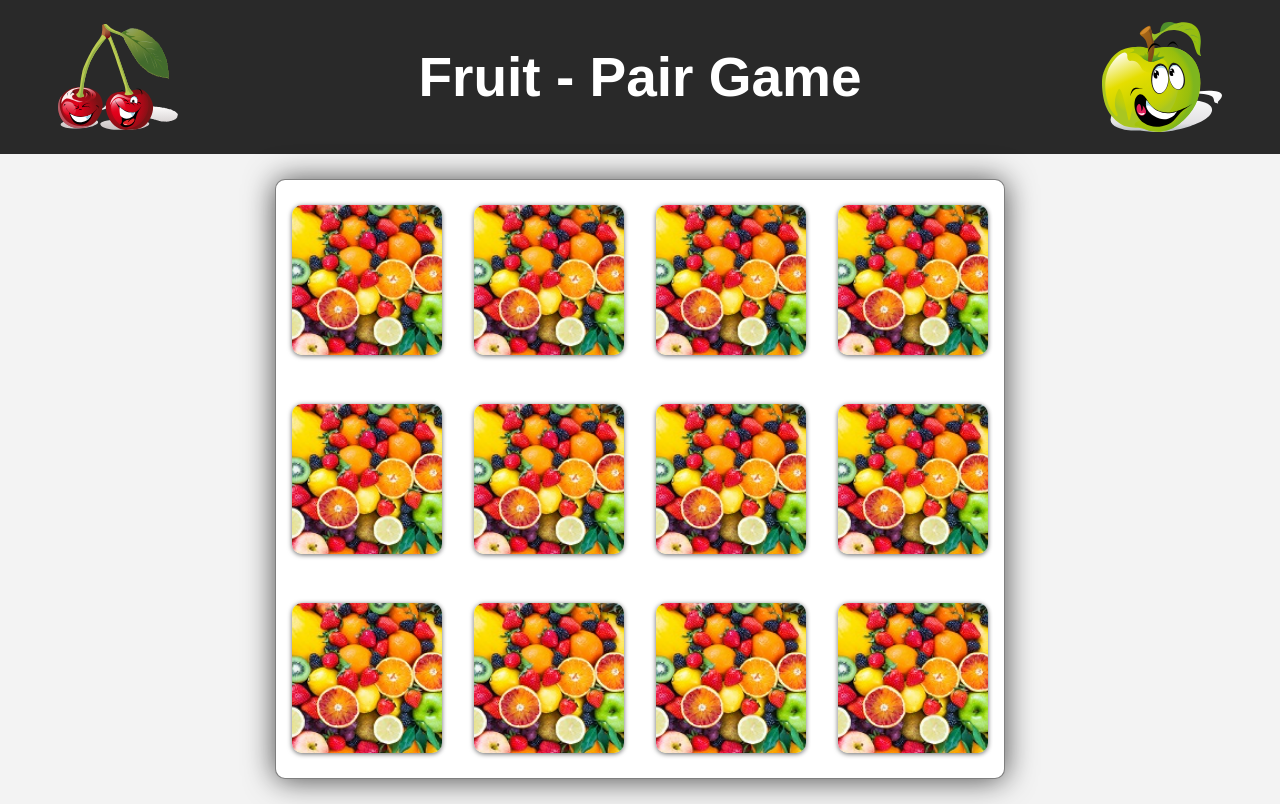
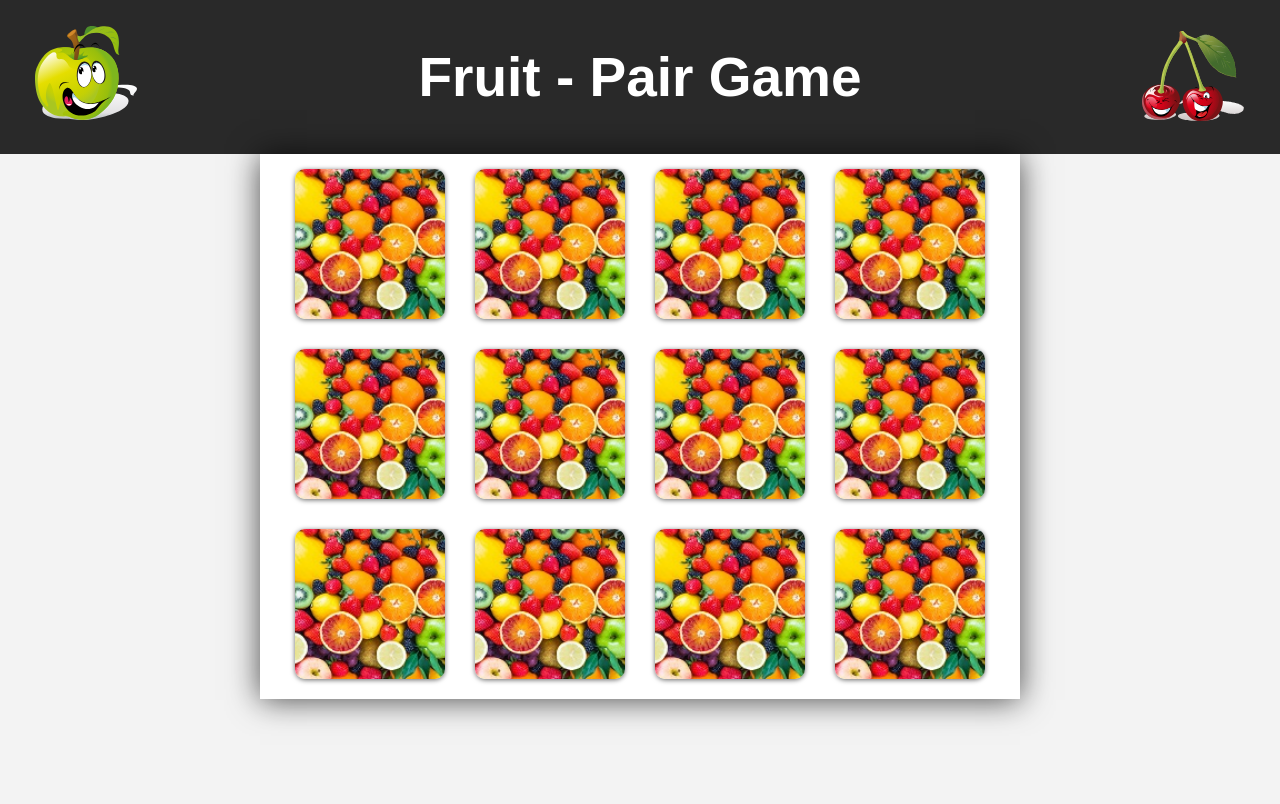
Before and after one commit to Nataliia-Kholodkova/MemoryGame, a plain HTML site: page index.html in a window 1280 px wide. Drawn offline with Linux system fonts and the light colour scheme.

Commit message:
Changes styles

```diff
--- a/css/style.css
+++ b/css/style.css
@@ -16,11 +16,10 @@ img {
 .header {
     width: 100%;
     background-color: #292929;;
-    background-image: url("../img/apple-green.svg"), url("../img/cherry.svg");
-    background-size: 120px auto;
+    background-image: url(../img/apple-green.svg), url(../img/cherry.svg);
+    background-size: 50px auto;
     background-repeat: no-repeat;
-    background-position: 95% center, 5% center;
-    margin-bottom: 25px;
+    background-position: 2% 3%, 99% 94%;
 }
 
 .section-game {
@@ -40,18 +39,14 @@ img {
 }
 
 .container-game {
-    width: 730px;
-    height: 600px;
-    border: 1px solid rgba(0, 0, 0, 0.5);
-    border-radius: 10px;
-    margin: 0 auto;
+    width: 100%;
+    height: 248px;
     display: flex;
     flex-wrap: wrap;
-    justify-content: space-around;
-    align-items: center;
-    align-content: space-around;
+    justify-content: center;
+    align-items: flex-start;
+    align-content: flex-start;
     background-color: white;
-    box-shadow: 0 1px 30px rgba(0, 0, 0, 0.7);
 }
 
 
@@ -62,6 +57,9 @@ img {
     transition: transform 0.5s ease-in-out, opacity 0.5s ease-in-out;
     transform-style: preserve-3d;
     transform: rotateY(180deg);
+    width: 60px;
+    height: 60px;
+    margin: 10px;
 }
 
 .toggled {
@@ -96,9 +94,12 @@ img {
 
 .card, .front, .back {
     box-sizing: border-box;
-    width: 150px;
-    height: 150px;
     border-radius: 10px;
+}
+
+.front, .back {
+    width: inherit;
+    height: inherit;
 }
 
 .card-image {
@@ -108,3 +109,70 @@ img {
 .hidden {
     opacity: 0;
 }
+
+@media screen and (min-width: 340px) {
+    .container-game {
+        width: 95%;
+        height: 440px;
+        margin: 0 auto;
+        box-shadow: 0 1px 30px rgba(0, 0, 0, 0.7);
+    }
+
+    .card {
+        width: 80px;
+        height: 80px;
+        margin: 15px;
+    }
+}
+
+@media screen and (min-width: 420px) {
+    .container-game {
+        height: 520px;
+    }
+
+    .card {
+        width: 100px;
+        height: 100px;
+    }
+}
+
+@media screen and (min-width: 540px) {
+    .header {
+        background-size: 12% auto;
+    }
+    .container-game {
+        width: 95%;
+        height: 393px;
+    }
+}
+
+@media screen and (min-width: 680px) {
+    .header {
+        background-position: 3% 43%, 97% 49%;
+    }
+
+    .container-game {
+        height: 450px;
+    }
+
+    .card {
+        width: 120px;
+        height: 120px;
+    }
+}
+
+@media screen and (min-width: 789px) {
+    .header {
+        background-size: 8% auto;
+    }
+
+    .container-game {
+        width: 760px;
+        height: 545px;
+    }
+
+    .card {
+        width: 150px;
+        height: 150px;
+    }
+}
--- a/js/index.js
+++ b/js/index.js
@@ -1,8 +1,7 @@
 const images = ['img/apple-green.svg', 'img/blackberry.svg', 'img/blueberry.svg', 'img/cherry.svg', 'img/grape.svg', 'img/lingonberry.svg'];
 const container = document.querySelector('.container-game');
 let cards = [];
-let starTime;
-let endTime;
+let starTime, endTime;
 
 function shuffleArray(array) {
     for (let i = array.length - 1; i > 0; i--) {
@@ -75,17 +74,8 @@ function checkWin() {
     return false;
 }
 
-function toggle(event) {
-    let card = event.target;
-    if (card.classList.contains('container')) {
-        return
-    }
-    if (!card) {
-        return;
-    }
-    while (!card.classList.contains('card')) {
-        card = card.parentElement;
-    }
+function toggle({target}) {
+    let card = target.closest('div.card');
     card.classList.toggle('toggled');
     const pair = cards.filter(item => item.classList.contains('toggled'));
     if (pair.length === 2) {
```
